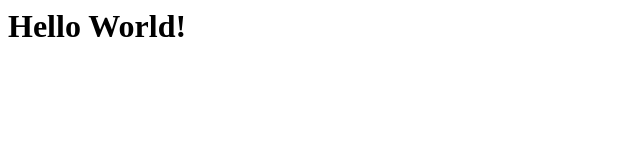
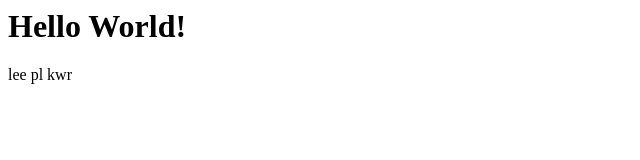
Before and after one commit to waiMinnKhant/waiMinnKhant.github.io, a plain HTML site: page index.html in a window 1280 px wide. Shown: the full height of the page, 0-640 px from the left. Drawn offline with Linux system fonts and the light colour scheme.

Commit message:
Update index.html

```diff
--- a/index.html
+++ b/index.html
@@ -2,5 +2,6 @@
   <title>Hello</title>
   <body>
     <h1>Hello World!</h1>
+    lee pl kwr
   </body>
 </html>
```
